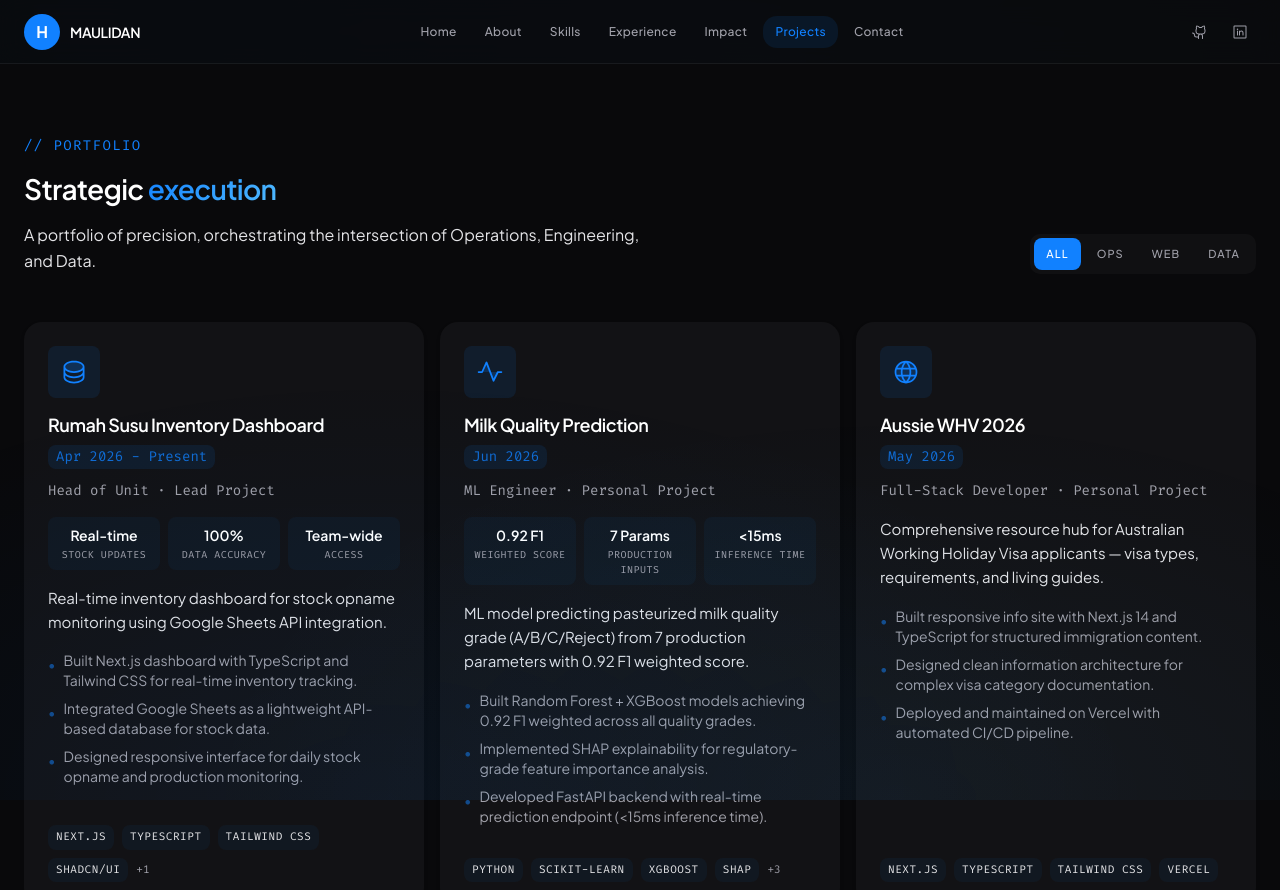
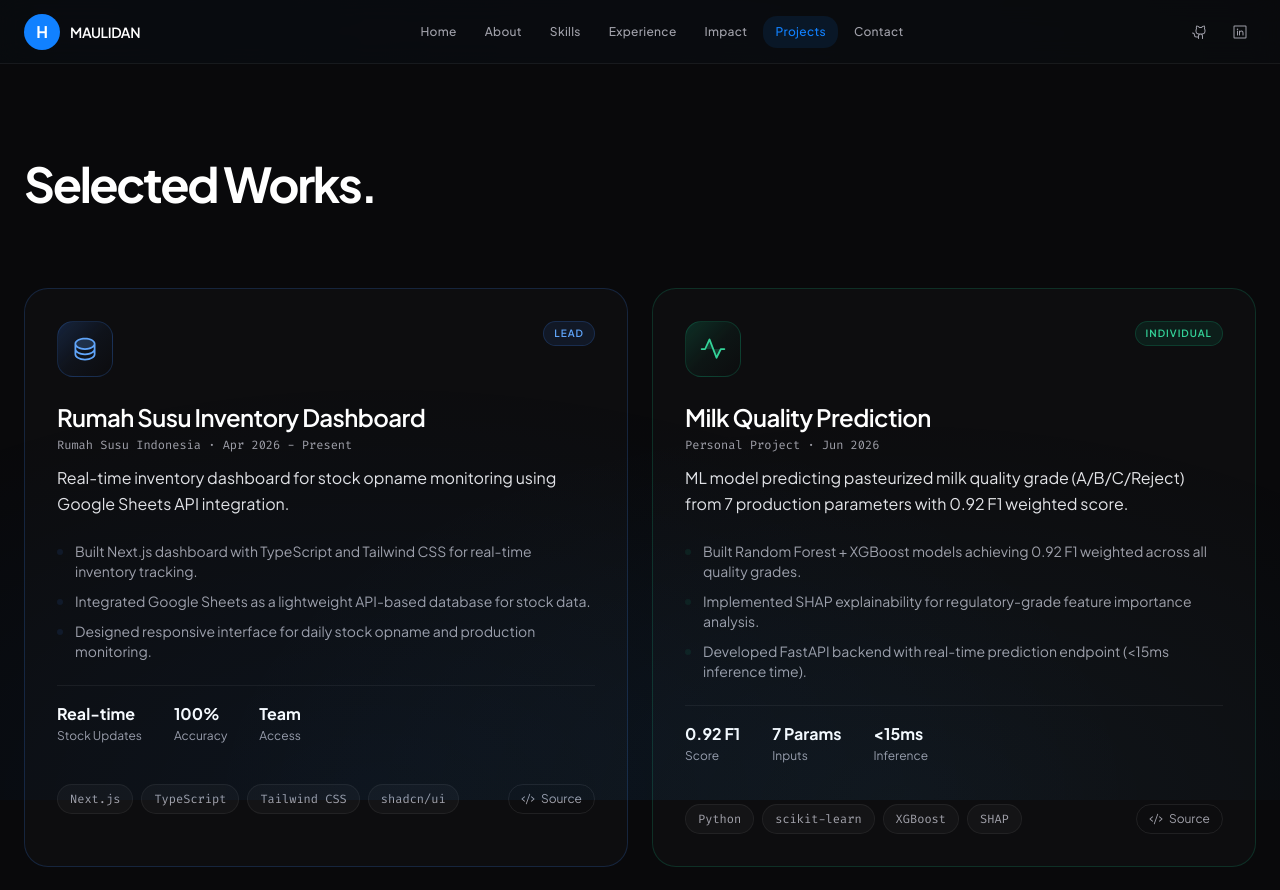
Before and after one commit to hafizhmaulidan15/my-portfolio, a React (Vite) app: page /projects in a window 1280 px wide. Shown: the top 890 px of the page. Built offline with nearby package versions, Linux system fonts and the light colour scheme.

Commit message:
refactor: redesign Projects — 8 cards, individual colors, source links, no fade/blur

```diff
--- a/src/components/Projects.jsx
+++ b/src/components/Projects.jsx
@@ -1,15 +1,19 @@
-import { useState } from 'react';
 import {
-    Globe, Pulse,
-    Database,
-    Factory,
-    ChartBar, ChartPieSlice, UserCheck
+    Globe, Pulse, Database, Factory, Code
 } from '@phosphor-icons/react';
-import { GlassPanel } from './ui/GlassPanel';
-import { cn } from '../lib/utils';
+
+const colors = {
+    13: { from: 'from-blue-500/20', via: 'via-blue-500/5', border: 'border-blue-500/20', text: 'text-blue-400', bg: 'bg-blue-500/10' },
+    14: { from: 'from-emerald-500/20', via: 'via-emerald-500/5', border: 'border-emerald-500/20', text: 'text-emerald-400', bg: 'bg-emerald-500/10' },
+    15: { from: 'from-sky-500/20', via: 'via-sky-500/5', border: 'border-sky-500/20', text: 'text-sky-400', bg: 'bg-sky-500/10' },
+    0: { from: 'from-violet-500/20', via: 'via-violet-500/5', border: 'border-violet-500/20', text: 'text-violet-400', bg: 'bg-violet-500/10' },
+    16: { from: 'from-amber-500/20', via: 'via-amber-500/5', border: 'border-amber-500/20', text: 'text-amber-400', bg: 'bg-amber-500/10' },
+    17: { from: 'from-orange-500/20', via: 'via-orange-500/5', border: 'border-orange-500/20', text: 'text-orange-400', bg: 'bg-orange-500/10' },
+    18: { from: 'from-yellow-500/20', via: 'via-yellow-500/5', border: 'border-yellow-500/20', text: 'text-yellow-400', bg: 'bg-yellow-500/10' },
+    19: { from: 'from-rose-500/20', via: 'via-rose-500/5', border: 'border-rose-500/20', text: 'text-rose-400', bg: 'bg-rose-500/10' },
+};
 
 const Projects = () => {
-    const [activeCategory, setActiveCategory] = useState('all');
 
     const projects = [
         {
@@ -20,23 +24,19 @@ const Projects = () => {
             icon: <Database size={28} weight="duotone" />,
             role: 'Head of Unit',
             roleType: 'lead',
-            category: 'ops',
             description: 'Real-time inventory dashboard for stock opname monitoring using Google Sheets API integration.',
             responsibilities: [
                 'Built Next.js dashboard with TypeScript and Tailwind CSS for real-time inventory tracking.',
                 'Integrated Google Sheets as a lightweight API-based database for stock data.',
                 'Designed responsive interface for daily stock opname and production monitoring.',
-                'Enabled team-wide access to inventory data without complex backend infrastructure.'
             ],
-            impact: 'Alternative solution for production stock monitoring using spreadsheet API, eliminating the need for dedicated database setup.',
-            skills: ['Next.js', 'TypeScript', 'Tailwind CSS', 'shadcn/ui', 'Google Sheets API'],
-            color: 'text-accent-blue',
-            link: 'https://rumah-susu-tasik-dashboard.vercel.app',
+            skills: ['Next.js', 'TypeScript', 'Tailwind CSS', 'shadcn/ui'],
             stats: [
                 { value: 'Real-time', label: 'Stock Updates' },
-                { value: '100%', label: 'Data Accuracy' },
-                { value: 'Team-wide', label: 'Access' }
-            ]
+                { value: '100%', label: 'Accuracy' },
+                { value: 'Team', label: 'Access' }
+            ],
+            source: 'https://github.com/hafizhmaulidan15/Rumah-Susu-Dashboard',
         },
         {
             id: 14,
@@ -46,23 +46,19 @@ const Projects = () => {
             icon: <Pulse size={28} weight="duotone" />,
             role: 'ML Engineer',
             roleType: 'individual',
-            category: 'data',
             description: 'ML model predicting pasteurized milk quality grade (A/B/C/Reject) from 7 production parameters with 0.92 F1 weighted score.',
             responsibilities: [
                 'Built Random Forest + XGBoost models achieving 0.92 F1 weighted across all quality grades.',
                 'Implemented SHAP explainability for regulatory-grade feature importance analysis.',
                 'Developed FastAPI backend with real-time prediction endpoint (<15ms inference time).',
-                'Built Next.js dashboard with interactive visualization, prediction history, and actionable recommendations.'
             ],
-            impact: 'First ML-driven quality prediction system for dairy — combining data science with food safety in Indonesian dairy context.',
-            skills: ['Python', 'scikit-learn', 'XGBoost', 'SHAP', 'FastAPI', 'Next.js', 'Docker'],
-            color: 'text-primary',
-            link: 'https://milk-quality-prediction.vercel.app',
+            skills: ['Python', 'scikit-learn', 'XGBoost', 'SHAP'],
             stats: [
-                { value: '0.92 F1', label: 'Weighted Score' },
-                { value: '7 Params', label: 'Production Inputs' },
-                { value: '<15ms', label: 'Inference Time' }
-            ]
+                { value: '0.92 F1', label: 'Score' },
+                { value: '7 Params', label: 'Inputs' },
+                { value: '<15ms', label: 'Inference' }
+            ],
+            source: 'https://github.com/hafizhmaulidan15/milk-quality-prediction',
         },
         {
             id: 15,
@@ -72,17 +68,15 @@ const Projects = () => {
             icon: <Globe size={28} weight="duotone" />,
             role: 'Full-Stack Developer',
             roleType: 'individual',
-            category: 'web',
             description: 'Comprehensive resource hub for Australian Working Holiday Visa applicants — visa types, requirements, and living guides.',
             responsibilities: [
                 'Built responsive info site with Next.js 14 and TypeScript for structured immigration content.',
                 'Designed clean information architecture for complex visa category documentation.',
                 'Deployed and maintained on Vercel with automated CI/CD pipeline.'
             ],
-            impact: 'Accessible reference for Indonesian WHV aspirants navigating Australian visa pathways.',
-            skills: ['Next.js', 'TypeScript', 'Tailwind CSS', 'Vercel'],
-            color: 'text-accent-blue',
-            link: 'https://aussie-whv-2026.vercel.app'
+            skills: ['Next.js', 'TypeScript', 'Tailwind CSS'],
+            stats: [],
+            source: 'https://github.com/hafizhmaulidan15/aussie-WHV',
         },
         {
             id: 0,
@@ -92,149 +86,184 @@ const Projects = () => {
             icon: <Factory size={28} weight="duotone" />,
             role: 'Head of Unit',
             roleType: 'lead',
-            category: 'ops',
             description: 'Orchestrating end-to-end production architecture and SOPs for dairy processing.',
             responsibilities: [
                 'Engineered production workflows for 25,000 units per batch, optimizing throughput.',
                 'Developed comprehensive QC protocols and supply chain management strategies.',
                 'Led cross-functional coordination between production and local cooperatives.',
-                'Strategized distribution logistics and sustainable waste management.'
             ],
-            impact: 'Pivoted engineering precision into operational leadership, managing high-capacity industrial systems.',
-            skills: ['Operational Strategy', 'QCMilk', 'Cold Chain', 'SOP Architecture'],
-            color: 'text-accent-blue',
+            skills: ['Ops Strategy', 'QCMilk', 'Cold Chain'],
             stats: [
-                { value: '25K', label: 'Batch Capacity' },
-                { value: '100%', label: 'SOP Compliance' },
-                { value: 'Cross-team', label: 'Coordination' }
-            ]
+                { value: '25K', label: 'Batch' },
+                { value: '100%', label: 'SOPs' },
+                { value: 'Team', label: 'Coord' }
+            ],
+        },
+        {
+            id: 16,
+            title: 'InvoiceKilat',
+            period: 'Jun 2026',
+            association: 'Personal Project',
+            icon: <Database size={28} weight="duotone" />,
+            role: 'Full-Stack Developer',
+            roleType: 'individual',
+            description: 'Fast invoice management app with Supabase backend, PDF export, and dashboard analytics.',
+            responsibilities: [
+                'Built Next.js invoice CRUD with Supabase auth + real-time row-level security.',
+                'Implemented PDF invoice generation with react-pdf for print-ready exports.',
+                'Designed dashboard with revenue charts and invoice status tracking.',
+            ],
+            skills: ['Next.js', 'Supabase', 'Tailwind CSS', 'react-pdf'],
+            stats: [
+                { value: 'CRUD', label: 'Invoices' },
+                { value: 'PDF', label: 'Export' },
+                { value: 'RLS', label: 'Auth' }
+            ],
+            source: 'https://github.com/hafizhmaulidan15/invoicekilat',
+        },
+        {
+            id: 17,
+            title: 'Yield Optimizer Keju',
+            period: 'May 2026',
+            association: 'Personal Project',
+            icon: <Pulse size={28} weight="duotone" />,
+            role: 'Data Developer',
+            roleType: 'individual',
+            description: 'Cheese yield optimization tool using production data analysis and interactive visualizations.',
+            responsibilities: [
+                'Built Next.js dashboard with Recharts for yield trend visualization.',
+                'Implemented yield calculation engine from raw production parameters.',
+                'Designed responsive UI for mobile field data entry.',
+            ],
+            skills: ['Next.js', 'Recharts', 'TypeScript', 'Tailwind CSS'],
+            stats: [
+                { value: 'Yield', label: 'Optimizer' },
+                { value: 'Charts', label: 'Recharts' },
+                { value: 'Data', label: 'Driven' }
+            ],
+            source: 'https://github.com/hafizhmaulidan15/yield-optimizer-keju',
+        },
+        {
+            id: 18,
+            title: 'Banana Ripeness Detection',
+            period: 'May 2026',
+            association: 'Personal Project',
+            icon: <Factory size={28} weight="duotone" />,
+            role: 'Embedded Developer',
+            roleType: 'individual',
+            description: 'Embedded C++ system for banana ripeness classification using RGB color sensor data on Arduino.',
+            responsibilities: [
+                'Programmed Arduino-based RGB color sensing for ripeness stage classification.',
+                'Implemented threshold-based ripeness detection algorithm (Green → Yellow → Brown).',
+                'Designed circuit with color sensor module and serial display output.',
+            ],
+            skills: ['C++', 'Arduino', 'Embedded', 'Sensor'],
+            stats: [
+                { value: 'C++', label: 'Firmware' },
+                { value: 'RGB', label: 'Sensor' },
+                { value: '3-Stage', label: 'Ripeness' }
+            ],
+            source: 'https://github.com/hafizhmaulidan15/BananaRipness',
+        },
+        {
+            id: 19,
+            title: 'filmroll',
+            period: 'Jun 2026',
+            association: 'Personal Project',
+            icon: <Globe size={28} weight="duotone" />,
+            role: 'Frontend Developer',
+            roleType: 'individual',
+            description: 'Movie discovery app with search, ratings, and curated collections — deployed on Vercel.',
+            responsibilities: [
+                'Built movie browsing interface with search and filter capabilities.',
+                'Integrated TMDB API for real-time movie data and ratings.',
+                'Deployed on Vercel with responsive design across all devices.',
+            ],
+            skills: ['Next.js', 'TMDB API', 'Tailwind CSS', 'Vercel'],
+            stats: [
+                { value: 'Live', label: 'Deployed' },
+                { value: 'TMDB', label: 'API' },
+                { value: 'Search', label: 'Movies' }
+            ],
+            source: 'https://github.com/hafizhmaulidan15/filmroll',
         },
     ];
 
-    const filteredProjects = activeCategory === 'all'
-        ? projects
-        : projects.filter(project => project.category === activeCategory);
+    return (
+        <section id="projects" className="py-24 bg-background relative overflow-hidden">
+            <div className="container mx-auto px-6 max-w-[1400px]">
+                <h2 className="text-5xl font-bold mb-20 tracking-tighter">Selected Works.</h2>
+                <div className="grid grid-cols-1 md:grid-cols-2 gap-6">
+                    {projects.map((project) => {
+                        const c = colors[project.id];
+                        return (
+                            <div key={project.id}
+                                className={`project-card bg-white/[0.02] border ${c.border} p-8 rounded-3xl transition-all duration-300 hover:bg-white/[0.04] relative`}>
 
-    return (
-        <section id="projects" className="py-12 md:py-[72px] bg-background relative">
-            <div className="absolute top-0 right-0 w-96 h-96 bg-primary/4 blur-[100px] rounded-full pointer-events-none"></div>
-            <div className="absolute bottom-0 left-0 w-80 h-80 bg-accent-blue/4 blur-[80px] rounded-full pointer-events-none"></div>
+                                <div className="relative">
+                                    <div className="flex items-start justify-between mb-6">
+                                        <div className={`w-14 h-14 rounded-2xl bg-gradient-to-br ${c.from} ${c.via} flex items-center justify-center border ${c.border} ${c.text}`}>
+                                            {project.icon}
+                                        </div>
+                                        <span className={`px-2.5 py-1 rounded-full text-[10px] font-semibold uppercase tracking-widest ${c.bg} ${c.text} border ${c.border}`}>
+                                            {project.roleType === 'lead' ? 'Lead' : 'Individual'}
+                                        </span>
+                                    </div>
 
-            <div className="container mx-auto px-4 sm:px-6 max-w-[1400px]">
-                <div className="flex flex-col md:flex-row justify-between items-start md:items-end gap-4 md:gap-6 mb-8 md:mb-12">
-                    <div className="space-y-2 md:space-y-3">
-                        <div className="flex items-center gap-2 md:gap-3 text-primary font-mono text-xs md:text-sm tracking-widest uppercase">
-                            <span>// Portfolio</span>
-                        </div>
-                        <h2 className="text-[24px] md:text-[26px] lg:text-[28px] font-semibold tracking-tight text-foreground">
-                            Strategic <span className="text-gradient-primary">execution</span>
-                        </h2>
-                        <p className="text-text-secondary max-w-[55ch] text-[15px] md:text-[16px] leading-relaxed">
-                            A portfolio of precision, orchestrating the intersection of Operations, Engineering, and Data.
+                                    <div className="space-y-1 mb-3">
+                                        <h3 className="text-2xl font-semibold">{project.title}</h3>
+                                        <p className="text-xs text-text-tertiary font-mono">
+                                            {project.association} &middot; {project.period}
                                         </p>
                                     </div>
 
-                    <div className="flex bg-surface/50 p-1 gap-1 rounded overflow-x-auto w-full sm:w-auto">
-                        {['all', 'ops', 'web', 'data'].map((cat) => (
-                            <button
-                                key={cat}
-                                onClick={() => setActiveCategory(cat)}
-                                className={cn(
-                                    "px-3 sm:px-3 py-1.5 sm:py-2 rounded-sm text-xs sm:text-[11px] font-medium uppercase tracking-widest transition-all duration-200 shrink-0",
-                                    activeCategory === cat
-                                        ? "bg-primary text-foreground"
-                                        : "text-text-tertiary hover:text-foreground"
+                                    <p className="text-text-secondary mb-6 leading-relaxed">{project.description}</p>
+
+                                    {project.responsibilities.length > 0 && (
+                                        <ul className="space-y-2.5 mb-6">
+                                            {project.responsibilities.map((r, i) => (
+                                                <li key={i} className="text-sm text-text-tertiary flex items-start gap-3">
+                                                    <span className={`mt-2 w-1.5 h-1.5 rounded-full flex-shrink-0 ${c.bg}`}></span>
+                                                    {r}
+                                                </li>
+                                            ))}
+                                        </ul>
                                     )}
-                            >
-                                {cat}
-                            </button>
-                        ))}
-                    </div>
-                </div>
 
-                <div className="grid grid-cols-1 sm:grid-cols-2 lg:grid-cols-3 gap-3 sm:gap-4">
-                    {filteredProjects.map((project) => (
-                        <GlassPanel
-                            key={project.id}
-                            variant="overlap"
-                            overflowVisible
-                            className="flex flex-col h-full group p-5 sm:p-6"
-                        >
-                            {/* Icon */}
-                            <div className="mb-4">
-                                <div className="inline-flex p-3 rounded-sm bg-primary/10 text-primary">
-                                    {project.icon}
-                                </div>
-                            </div>
-
-                            {/* Title + Period */}
-                            <div className="space-y-2 mb-3">
-                                <h3 className="text-[17px] sm:text-[18px] font-semibold tracking-tight text-foreground leading-tight">{project.title}</h3>
-                                <div className="flex flex-wrap items-center gap-2 text-xs sm:text-sm font-mono text-text-tertiary">
-                                    <span className="px-2 py-0.5 rounded-sm bg-primary/10 text-primary/80">
-                                        {project.period}
-                                    </span>
-                                </div>
-                            </div>
-
-                            {/* Role · Type + Published badge */}
-                            <div className="flex items-center gap-2 mb-4">
-                                <span className="text-xs sm:text-sm font-mono text-text-tertiary">
-                                    {project.role} · {project.roleType === 'individual' ? 'Personal' : project.roleType === 'lead' ? 'Lead' : 'Team'} Project
-                                </span>
-                                {project.published && (
-                                    <span className="flex items-center gap-1 px-2 py-0.5 rounded-sm bg-success/10 text-success text-xs font-medium uppercase tracking-widest">
-                                        Published
-                                    </span>
-                                )}
-                            </div>
-
-                            {/* Stats Mini Cards */}
-                            {project.stats && project.stats.length > 0 && (
-                                <div className="grid grid-cols-3 gap-2 sm:gap-2 mb-4 sm:mb-4">
-                                    {project.stats.map((stat, i) => (
-                                        <div key={i} className="bg-primary/5 rounded-sm p-2 sm:p-2 text-center">
-                                            <div className="text-xs sm:text-sm font-semibold text-foreground">{stat.value}</div>
-                                            <div className="text-[9px] sm:text-[10px] font-mono text-text-tertiary uppercase tracking-wider mt-0.5">{stat.label}</div>
+                                    {project.stats.length > 0 && (
+                                        <div className="flex gap-8 mb-6 py-4 border-t border-white/[0.06]">
+                                            {project.stats.map((s, i) => (
+                                                <div key={i}>
+                                                    <p className="text-base font-bold text-foreground">{s.value}</p>
+                                                    <p className="text-xs text-text-muted mt-0.5">{s.label}</p>
                                                 </div>
                                             ))}
                                         </div>
                                     )}
 
-                            {/* Description */}
-                            <p className="text-text-secondary text-sm sm:text-[15px] leading-relaxed mb-4">
-                                {project.description}
-                            </p>
-
-                            {/* Bullet Points (first 3) */}
-                            <div className="space-y-1.5 sm:space-y-2 mb-5 flex-grow">
-                                {project.responsibilities.slice(0, 3).map((item, i) => (
-                                    <div key={i} className="flex items-start gap-2 text-[13px] sm:text-sm text-text-tertiary leading-relaxed">
-                                        <span className="text-primary/50 mt-1 flex-shrink-0">•</span>
-                                        <span>{item}</span>
-                                    </div>
+                                    <div className="flex items-center justify-between">
+                                        <div className="flex flex-wrap gap-2">
+                                            {project.skills.map(s => (
+                                                <span key={s}
+                                                    className="px-3 py-1.5 text-xs font-mono text-text-tertiary bg-white/[0.03] rounded-lg border border-white/[0.06] hover:border-white/[0.15] transition-colors">
+                                                    {s}
+                                                </span>
                                             ))}
                                         </div>
-
-                            {/* Skills */}
-                            <div className="pt-3 flex flex-wrap gap-1.5 sm:gap-2 gap-y-1.5 items-center">
-                                {project.skills.slice(0, 4).map((skill) => (
-                                    <span key={skill} className="px-2 sm:px-2 py-0.5 sm:py-1 rounded-sm bg-primary/5 text-text-secondary text-[10px] sm:text-[11px] font-mono uppercase tracking-wider">
-                                        {skill}
-                                    </span>
-                                ))}
-                                {project.skills.length > 4 && (
-                                    <span className="text-[10px] sm:text-[11px] font-mono text-text-muted">
-                                        +{project.skills.length - 4}
-                                    </span>
+                                        {project.source && (
+                                            <a href={project.source} target="_blank" rel="noopener noreferrer"
+                                                className="flex items-center gap-1.5 px-3 py-1.5 text-xs text-text-tertiary hover:text-primary border border-white/[0.08] hover:border-primary/40 rounded-lg transition-colors flex-shrink-0">
+                                                <Code size={14} /> Source
+                                            </a>
                                         )}
                                     </div>
-                        </GlassPanel>
-                    ))}
+                                </div>
+                            </div>
+                        );
+                    })}
                 </div>
             </div>
         </section>
     );
 };
-
 export default Projects;
```
Lines whose indentation alone changed are shown as unchanged.
